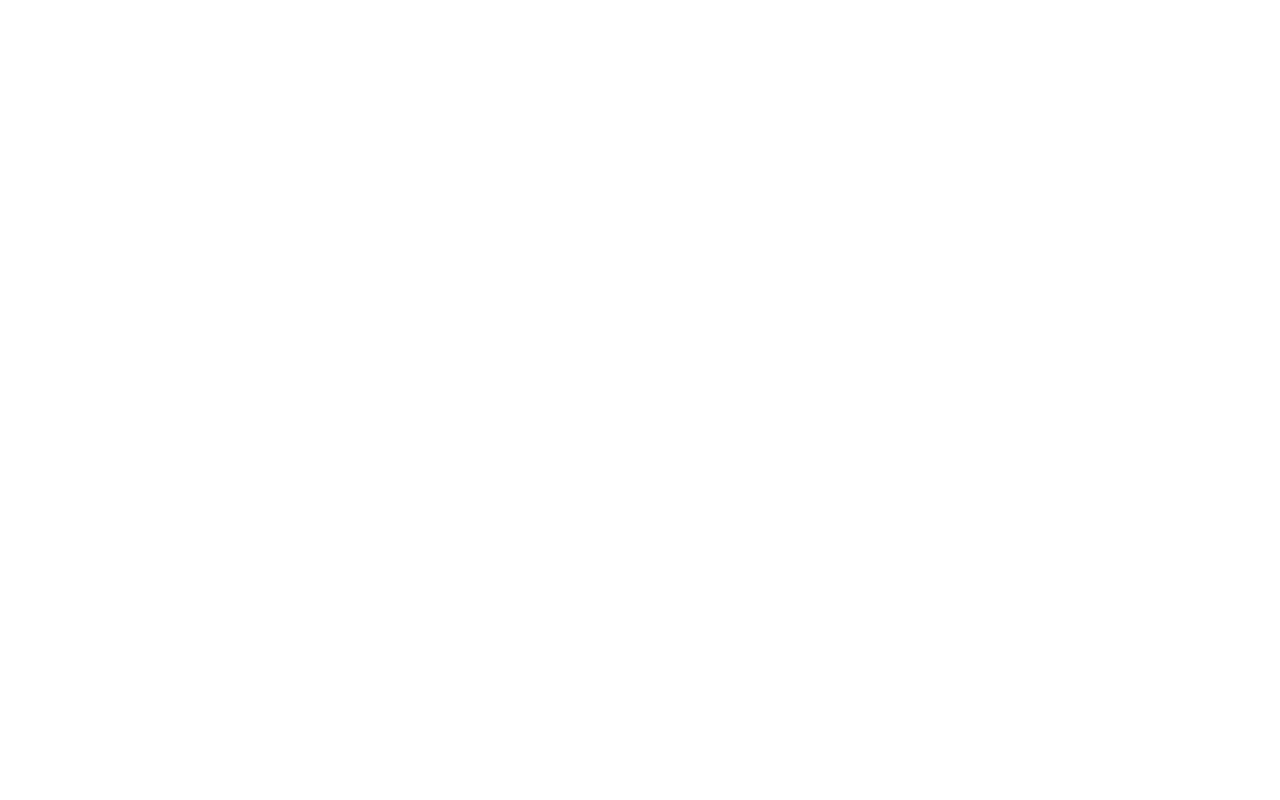
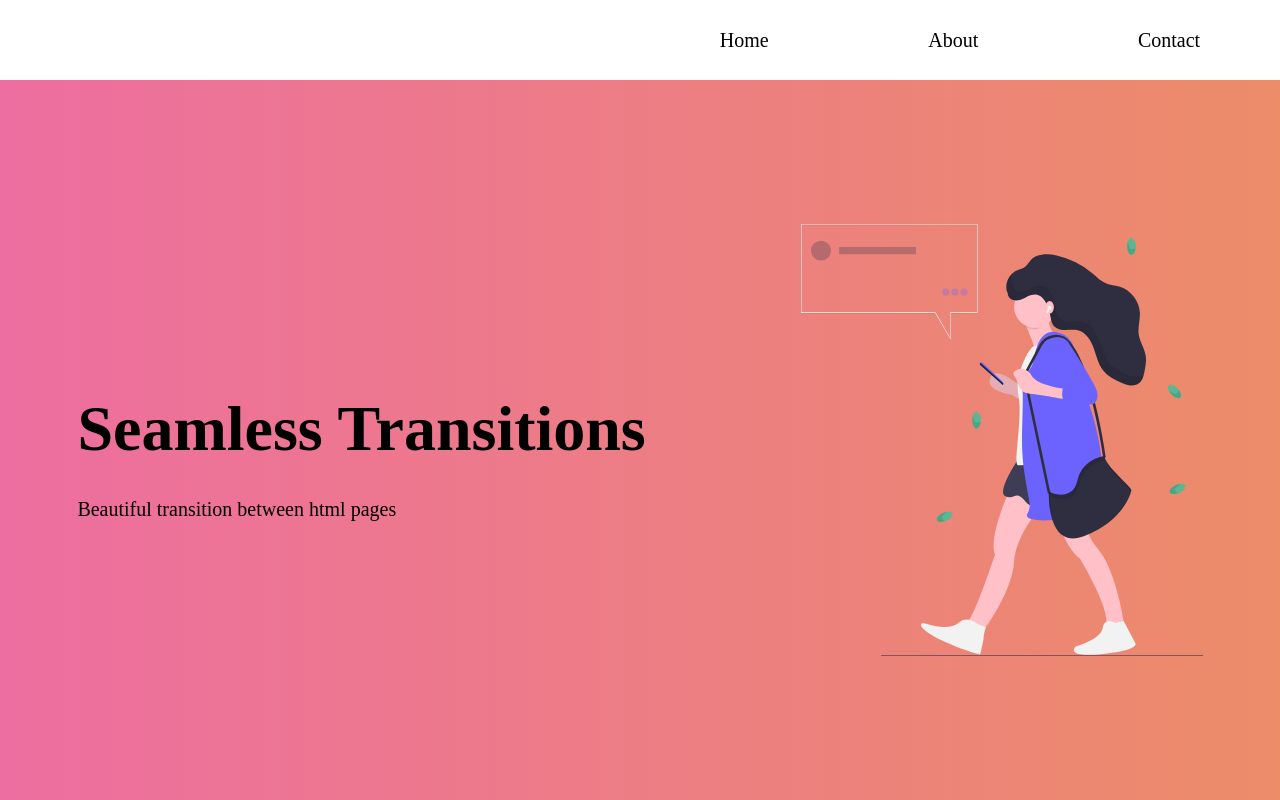
Before and after one commit to yodkwtf/random-cool-projects, a website with bundled scripts: page 02-smooth-page-transiitons/index.html in a window 1280 px wide. Built offline with nearby package versions, Linux system fonts and the light colour scheme.

Commit message:
finsished the first instance

```diff
--- a/02-smooth-page-transiitons/css/style.scss
+++ b/02-smooth-page-transiitons/css/style.scss
@@ -3,3 +3,54 @@
   padding: 0;
   box-sizing: border-box;
 }
+
+.nav-links {
+  height: 10vh;
+  display: flex;
+  justify-content: space-around;
+  align-items: center;
+  width: 50%;
+  margin-left: auto;
+  list-style: none;
+}
+
+.nav-link {
+  text-decoration: none;
+  color: black;
+  font-size: 1.25rem;
+}
+
+.hero {
+  background-image: linear-gradient(to right, #ed6ea0 0%, #ec8c69 100%);
+}
+.about {
+  background-image: linear-gradient(to left, #243949 0%, #517fa4 100%);
+}
+
+.hero,
+.about {
+  height: 90vh;
+  position: absolute;
+  width: 100%;
+}
+
+.hero-center,
+.about-center {
+  display: flex;
+  justify-content: space-around;
+  align-items: center;
+  height: 100%;
+
+  img {
+    height: 60%;
+  }
+
+  h1 {
+    font-size: 4rem;
+    margin: 2rem 0;
+  }
+
+  p {
+    font-size: 1.25rem;
+  }
+}
--- a/02-smooth-page-transiitons/index.html
+++ b/02-smooth-page-transiitons/index.html
@@ -4,11 +4,37 @@
     <meta charset="UTF-8" />
     <meta http-equiv="X-UA-Compatible" content="IE=edge" />
     <meta name="viewport" content="width=device-width, initial-scale=1.0" />
-    <title>Document</title>
+    <title>Home</title>
     <!-- css -->
     <link rel="stylesheet" href="./css/style.scss" />
   </head>
   <body>
+    <!-- navbar -->
+    <nav>
+      <ul class="nav-links">
+        <li><a href="./index.html" class="nav-link">Home</a></li>
+        <li><a href="./about.html" class="nav-link">About</a></li>
+        <li><a href="#" class="nav-link">Contact</a></li>
+      </ul>
+    </nav>
+    <!-- end of navbar -->
+
+    <main data-router-wrapper>
+      <!-- # HERO BANNER -->
+      <section data-router-view="hero" class="hero">
+        <div class="hero-center">
+          <!-- info -->
+          <article class="hero-info">
+            <h1>Seamless Transitions</h1>
+            <p>Beautiful transition between html pages</p>
+          </article>
+
+          <!-- img -->
+          <img src="./assets/home.svg" alt="home" />
+        </div>
+      </section>
+      <!-- # END OF HERO BANNER -->
+    </main>
     <!-- js -->
     <script src="./js/index.js"></script>
   </body>
--- a/02-smooth-page-transiitons/js/index.js
+++ b/02-smooth-page-transiitons/js/index.js
@@ -1,3 +1,10 @@
-const run = () => {
-  console.log('What up friend?');
-};
+import Highway from '@dogstudio/highway';
+import Fade from './transition';
+
+const H = new Highway.Core({
+  // hero: Fade,
+  // about:Slide
+  transitions: {
+    default: Fade,
+  },
+});
--- /dev/null
+++ b/02-smooth-page-transiitons/js/transition.js
@@ -0,0 +1,29 @@
+import Highway from '@dogstudio/highway';
+import { TimelineLite } from 'gsap';
+
+class Fade extends Highway.Transition {
+  in({ from, to, done }) {
+    const t1 = new TimelineLite();
+    t1.fromTo(to, 0.5, { left: '-100%', top: '50%' }, { left: '0' })
+      .fromTo(
+        to,
+        0.5,
+        { height: '2vh' },
+        {
+          height: '90vh',
+          top: '10%',
+          onComplete: () => {
+            from.remove();
+            done();
+          },
+        }
+      )
+      .fromTo(to.children, 2, { opacity: '0' }, { opacity: '1' });
+  }
+
+  out({ from, done }) {
+    done();
+  }
+}
+
+export default Fade;
--- a/02-smooth-page-transiitons/package.json
+++ b/02-smooth-page-transiitons/package.json
@@ -10,7 +10,8 @@
   "author": "",
   "license": "ISC",
   "dependencies": {
-    "@dogstudio/highway": "^2.2.1"
+    "@dogstudio/highway": "^2.2.1",
+    "gsap": "^3.7.1"
   },
   "devDependencies": {
     "sass": "^1.42.1"
```
Also changed, not shown: 02-smooth-page-transiitons/about.html (added, +31 -0 lines), 02-smooth-page-transiitons/dist/about.a5da28a1.svg (added), 02-smooth-page-transiitons/dist/about.html (added), 02-smooth-page-transiitons/dist/home.8faa367a.svg (added), 02-smooth-page-transiitons/dist/index.html, 6 other files.
